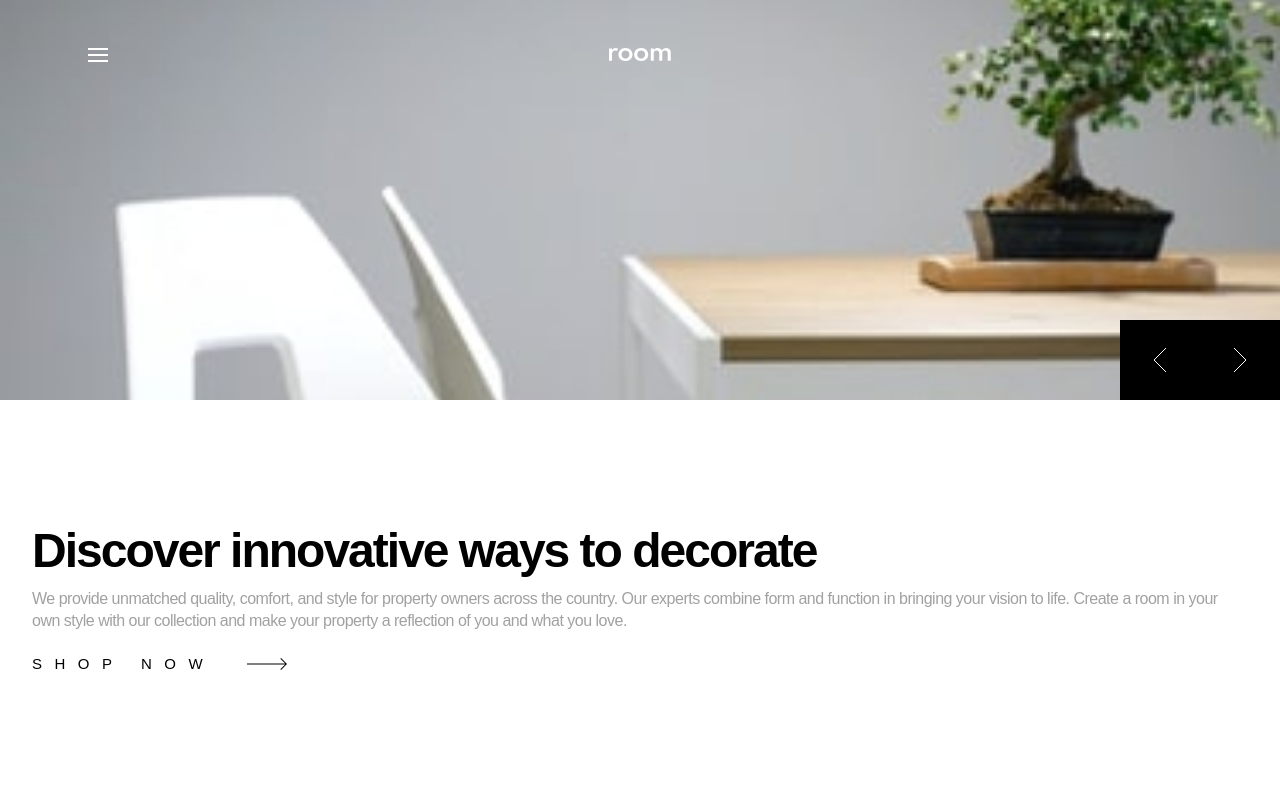
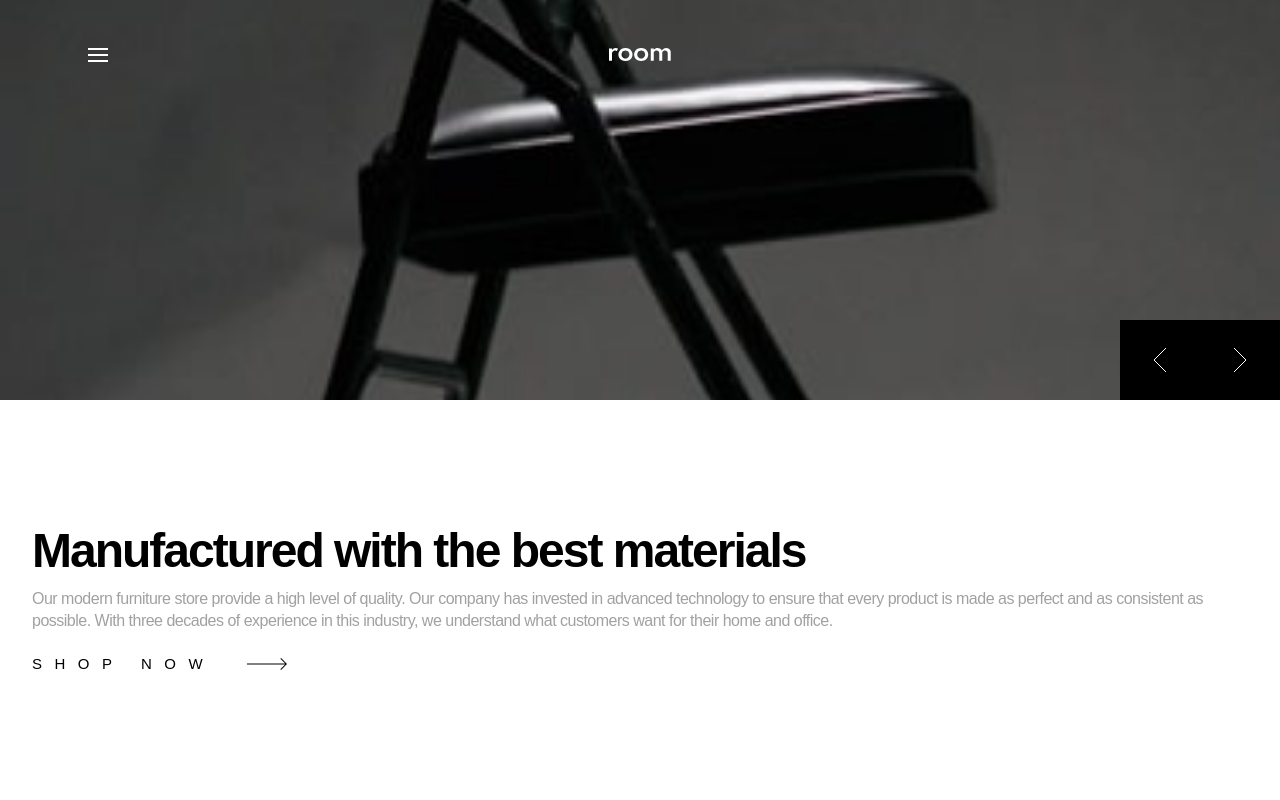
Before and after one commit to Tejiri-A/room-homepage, a website built with Vite: page index.html in a window 1280 px wide. Both pictures are taken after a click on the button 1160 px from the left and 360 px from the top of the page. Shown: the top 800 px of the page. Built offline with nearby package versions, Linux system fonts and the light colour scheme; files whose address does not match are found by name.

Commit message:
feat: Add dynamic navigation menu and image carousel functionality, updating HTML with necessary IDs and accessibility attributes.

```diff
--- a/index.html
+++ b/index.html
@@ -54,21 +54,23 @@
               <source
                 media="(min-width: 1440px)"
                 srcset="/desktop-image-hero-1.jpg"
+                id="carouselDesktopImg"
               />
               <img
                 src="/mobile-image-hero-1.jpg"
-                alt=""
+                alt="Two white modern chairs next to a wooden dining table with a small bonsai tree."
                 width="375"
                 height="360"
+                id="carouselImg"
               />
             </picture>
           </div>
         </div>
         <div class="hero__text-content">
-          <div class="wrapper">
+          <div class="wrapper" aria-live="polite" aria-atomic="true">
             <div>
-              <h1>Discover innovative ways to decorate</h1>
-              <p>
+              <h1 id="carouselHeading">Discover innovative ways to decorate</h1>
+              <p id="carouselParagraph">
                 We provide unmatched quality, comfort, and style for property
                 owners across the country. Our experts combine form and function
                 in bringing your vision to life. Create a room in your own style
@@ -88,10 +90,10 @@
           </div>
         </div>
         <div class="hero__btns">
-          <button type="button" id="prevSlide">
+          <button type="button" id="prevSlide" aria-label="previous slide">
             <img src="/icon-angle-left.svg" alt="" width="14" height="24">
           </button>
-          <button type="button" id="nextSlide">
+          <button type="button" id="nextSlide" aria-label="next slide">
             <img src="/icon-angle-right.svg" alt="" width="14" height="24">
           </button>
         </div>
--- a/src/main.js
+++ b/src/main.js
@@ -29,3 +29,58 @@ closeBtn?.addEventListener("click", () => {
   closeBtn.setAttribute("aria-expanded", "false");
   navMenu.classList.add("close-nav");
 });
+
+// CAROUSEL LOGIC
+// Data structure for content
+// keeping track of what to render
+// the controls
+const carouselData = [
+  {
+    header: "Discover innovative ways to decorate",
+    body: "We provide unmatched quality, comfort, and style for property owners across the country. Our experts combine form and function in bringing your vision to life. Create a room in your own style with our collection and make your property a reflection of you and what you love.",
+    imgAlt:
+      "Two white modern chairs next to a wooden dining table with a small bonsai tree.",
+  },
+  {
+    header: "We are available all across the globe",
+    body: "With stores all over the world, it's easy for you to find furniture for your home or place of business. Locally, we’re in most major cities throughout the country. Find the branch nearest you using our store locator. Any questions? Don't hesitate to contact us today.",
+    imgAlt:
+      "A sleek, minimalist black folding chair against a dark background.",
+  },
+  {
+    header: "Manufactured with the best materials",
+    body: "Our modern furniture store provide a high level of quality. Our company has invested in advanced technology to ensure that every product is made as perfect and as consistent as possible. With three decades of experience in this industry, we understand what customers want for their home and office.",
+    imgAlt: "Three modern minimalist chairs in yellow, light green, and white.",
+  },
+];
+
+const carouselHeading = selectElement("#carouselHeading");
+const carouselParagraph = selectElement("#carouselParagraph");
+const leftBtn = selectElement("#prevSlide");
+const rightBtn = selectElement("#nextSlide");
+const carouselImg = selectElement("#carouselImg");
+const carouselDesktopImg = selectElement("#carouselDesktopImg");
+
+let currIndex = 0;
+
+const updateSlider = (currIndex) => {
+  let currData = carouselData[currIndex];
+  carouselHeading.textContent = currData.header;
+  carouselParagraph.textContent = currData.body;
+  carouselImg.src = `/mobile-image-hero-${currIndex + 1}.jpg`;
+  carouselImg.alt = currData.imgAlt;
+  carouselDesktopImg.srcset = `/desktop-image-hero-${currIndex + 1}.jpg`;
+};
+
+leftBtn.addEventListener("click", () => {
+  currIndex =
+    currIndex === 0
+      ? carouselData.length - 1
+      : (currIndex - 1) % carouselData.length;
+  updateSlider(currIndex);
+});
+
+rightBtn.addEventListener("click", () => {
+  currIndex = (currIndex + 1) % carouselData.length;
+  updateSlider(currIndex);
+});
```
